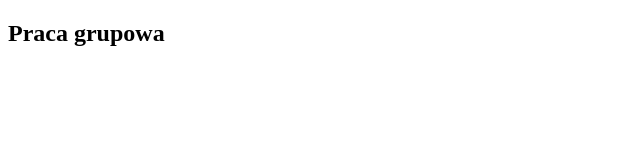
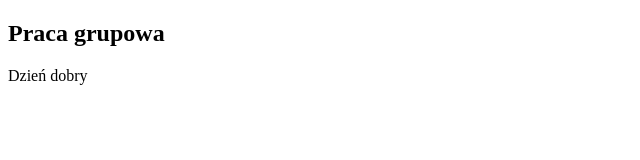
Before and after one commit to ThisIsAHeresy/PracaGrupowaSystemKontroli, a plain HTML site: page index.html in a window 1280 px wide. Shown: the whole page, without its empty margins (0-640 px from the left). Drawn offline with Linux system fonts and the light colour scheme.

Commit message:
dzien dobry

```diff
--- a/index.html
+++ b/index.html
@@ -7,5 +7,6 @@
 	</head>
 	<body>
 		<h2>Praca grupowa</h2>
+		<p>Dzień dobry</p>
 	</body>
 </html>
```
